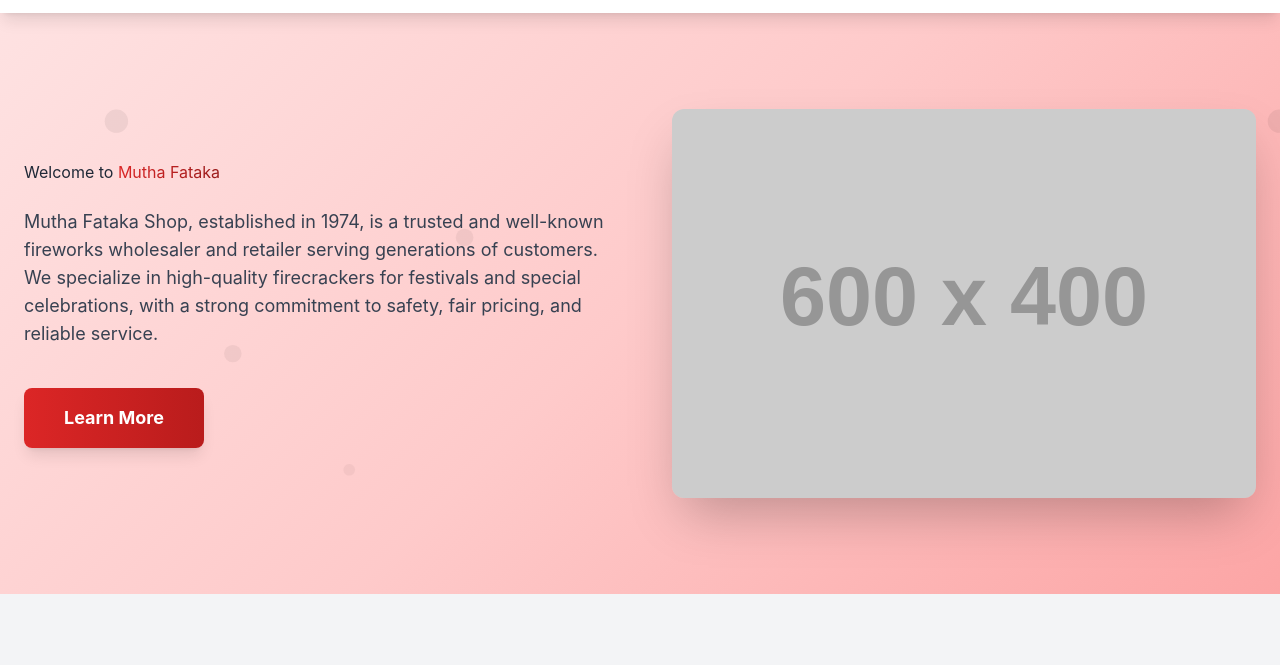
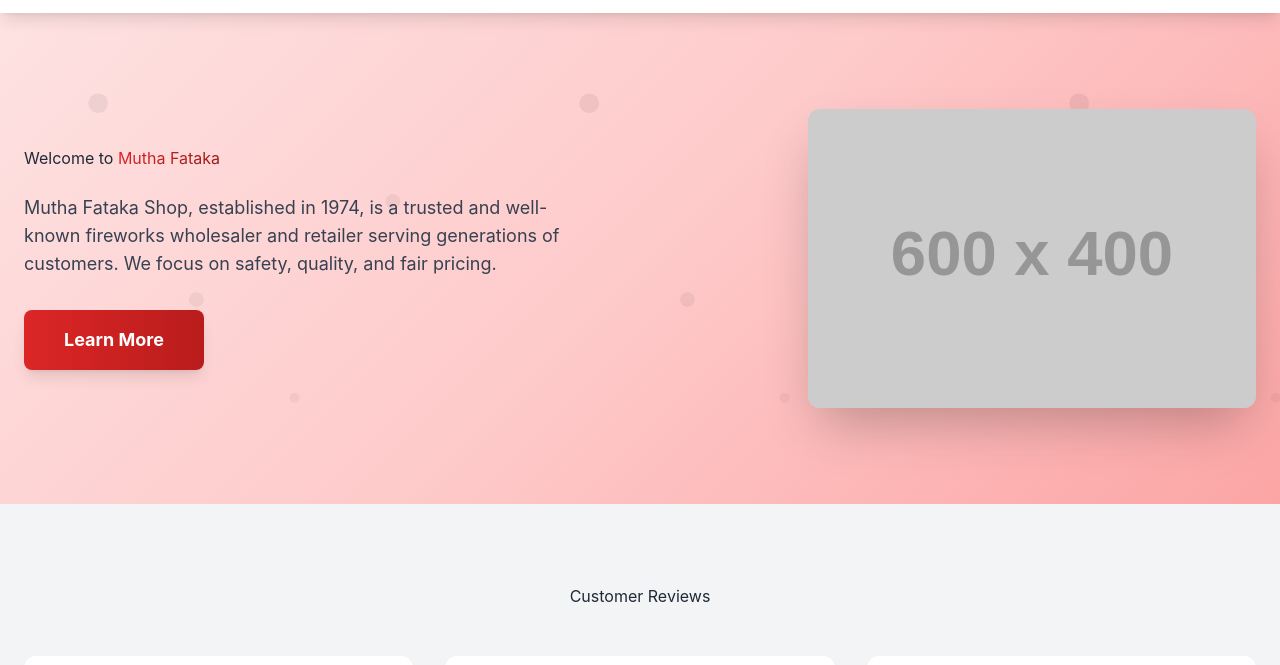
Before and after one commit to lavkeshmutha-ops/mutha-fataka, a plain HTML site: page MuthaFataka.html in a window 1280 px wide. Shown: the part 59-724 px from the top of the page. Drawn offline with nearby package versions, Linux system fonts and the light colour scheme; placeholder pictures from the web are drawn by us.

Commit message:
Update MuthaFataka.html

```diff
--- a/MuthaFataka.html
+++ b/MuthaFataka.html
@@ -281,12 +281,11 @@ h1[id], h2[id], h3[id] { scroll-margin-top: 5.5rem; }
     <!-- Main Content -->
     <main>
 
-     <!-- Hero Section -->
-<section id="home" class="hero-bg py-16 md:py-24"
-         data-aos="fade-up" data-aos-duration="1000">
+    <!-- Hero Section -->
+<section id="home" class="hero-bg py-16 md:py-24" data-aos="fade-up" data-aos-duration="1000">
 
     <div class="container mx-auto px-6">
-        <div class="grid grid-cols-1 md:grid-cols-2 gap-16 items-center">
+        <div class="grid grid-cols-1 md:grid-cols-2 gap-12 items-center">
 
             <!-- Hero Text -->
             <div class="text-center md:text-left"
@@ -299,16 +298,13 @@ h1[id], h2[id], h3[id] { scroll-margin-top: 5.5rem; }
                     </span>
                 </h1>
 
-                <p class="text-lg text-gray-700 mb-10">
+                <p class="text-lg text-gray-700 mb-8 max-w-xl">
                     Mutha Fataka Shop, established in 1974, is a trusted and well-known
                     fireworks wholesaler and retailer serving generations of customers.
-                    We specialize in high-quality firecrackers for festivals and special
-                    celebrations, with a strong commitment to safety, fair pricing, and
-                    reliable service.
+                    We focus on safety, quality, and fair pricing.
                 </p>
 
                 <a href="#about"
-                   aria-label="Learn more about Mutha Fataka"
                    class="inline-block bg-gradient-to-r from-red-600 to-red-700
                           text-white font-bold py-4 px-10 rounded-lg text-lg
                           hover:from-red-700 hover:to-red-800 transition-all
@@ -319,12 +315,16 @@ h1[id], h2[id], h3[id] { scroll-margin-top: 5.5rem; }
             </div>
 
             <!-- Hero Image -->
-            <div data-aos="fade-left" data-aos-delay="400">
+            <div class="flex justify-center md:justify-end"
+                 data-aos="fade-left" data-aos-delay="400">
+
                 <img
                     src="Home.jpeg"
                     alt="Fireworks display and products from Mutha Fataka"
-                    class="rounded-xl shadow-2xl w-full h-auto object-cover card-hover img-zoom"
-                    data-gallery-index="hero"
+                    class="rounded-xl shadow-2xl
+                           w-full max-w-md
+                           object-contain
+                           card-hover img-zoom"
                     onerror="this.onerror=null;this.src='https://placehold.co/600x400?text=Image+Not+Found';"
                 >
             </div>
@@ -333,7 +333,6 @@ h1[id], h2[id], h3[id] { scroll-margin-top: 5.5rem; }
     </div>
 
 </section>
-
 
 
         <!-- Customer Reviews -->
```
